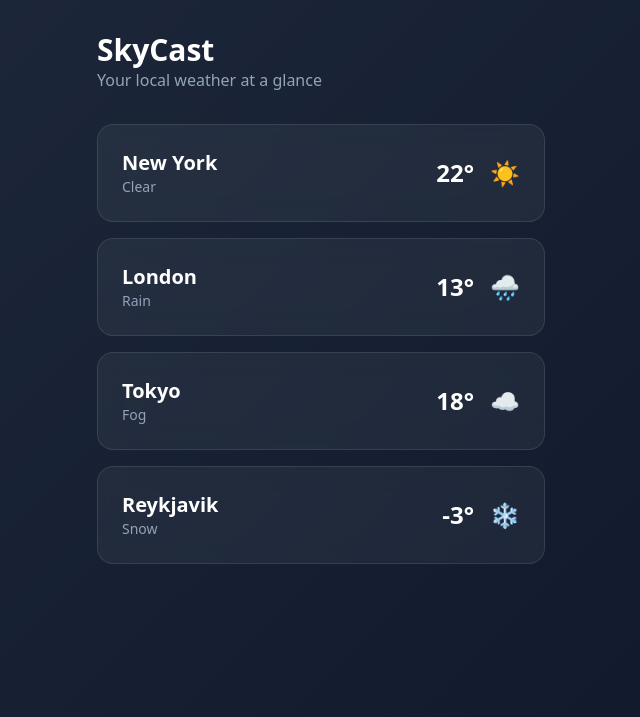
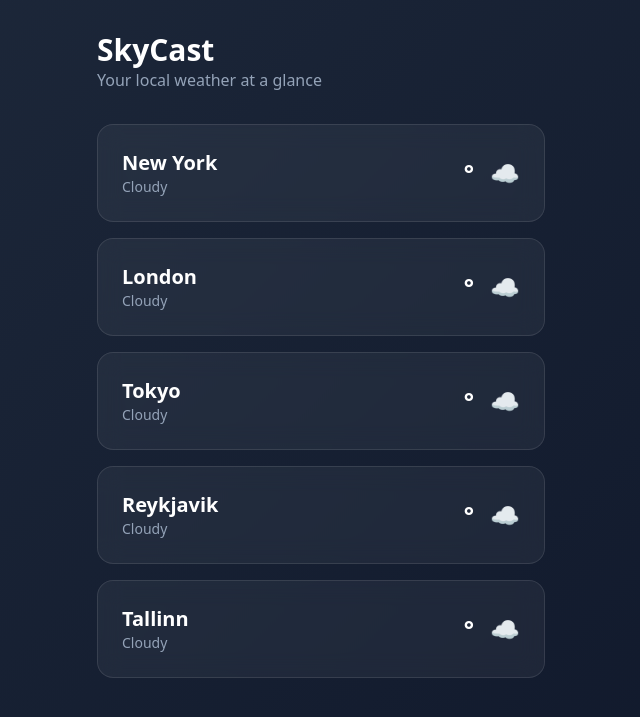
Before and after one commit to Atlaz0/WheaterApp, a Flask app: page / in a window 1280 px wide. Shown: the top 717 px of the page, without its empty margins (319-959 px from the left). Run offline with Flask 3, Linux system fonts and the light colour scheme; data that the repository does not hold is empty; some libraries are stand-ins or nearby versions.

Commit message:
worky :)

```diff
--- a/app.py
+++ b/app.py
@@ -1,51 +1,71 @@
 from flask import Flask, render_template
+import requests
 
 app = Flask(__name__, template_folder="templates", static_folder="static")
 
-cities = [
-    {
-        "name": "New York",
-        "status": "Clear",
-        "current": 22,
-        "temperature_day": 25,
-        "temperature_night": 16,
-        "details": "Clear skies throughout the day. Low humidity and light winds from the southwest."
-    },
-    {
-        "name": "London",
-        "status": "Rain",
-        "current": 13,
-        "temperature_day": 15,
-        "temperature_night": 9,
-        "details": "Persistent light rain expected. Bring an umbrella. Visibility may be reduced in the evening."
-    },
-    {
-        "name": "Tokyo",
-        "status": "Fog",
-        "current": 18,
-        "temperature_day": 21,
-        "temperature_night": 14,
-        "details": "Morning fog clearing by midday. Afternoon will be partly cloudy with mild temperatures."
-    },
-    {
-        "name": "Reykjavik",
-        "status": "Snow",
-        "current": -3,
-        "temperature_day": 0,
-        "temperature_night": -7,
-        "details": "Heavy snowfall overnight continuing into the morning. Roads may be icy. Travel with caution."
-    },
+CITIES = [
+    {"name": "New York",   "lat": 40.71,  "lon": -74.01},
+    {"name": "London",     "lat": 51.51,  "lon": -0.13},
+    {"name": "Tokyo",      "lat": 35.68,  "lon": 139.69},
+    {"name": "Reykjavik",  "lat": 64.13,  "lon": -21.82},
+    {"name": "Tallinn",    "lat": 59.44,  "lon": 24.75},
 ]
+
+WMO_CODES = {
+    0:  "Clear",
+    1:  "Clear",  2: "Cloudy",  3: "Cloudy",
+    45: "Fog",   48: "Fog",
+    51: "Rain",  53: "Rain",   55: "Rain",
+    61: "Rain",  63: "Rain",   65: "Rain",
+    71: "Snow",  73: "Snow",   75: "Snow", 77: "Snow",
+    80: "Rain",  81: "Rain",   82: "Rain",
+    95: "Storm", 96: "Storm",  99: "Storm",
+}
+
+def fetch_weather(city):
+    url = (
+        "https://api.open-meteo.com/v1/forecast"
+        f"?latitude={city['lat']}&longitude={city['lon']}"
+        "&current=temperature_2m,weathercode"
+        "&daily=temperature_2m_max,temperature_2m_min"
+        "&timezone=auto"
+    )
+    try:
+        data = requests.get(url, timeout=5).json()
+        code = data["current"]["weathercode"]
+        return {
+            "name":             city["name"],
+            "status":           WMO_CODES.get(code, "Cloudy"),
+            "current":          round(data["current"]["temperature_2m"]),
+            "temperature_day":  round(data["daily"]["temperature_2m_max"][0]),
+            "temperature_night":round(data["daily"]["temperature_2m_min"][0]),
+            "details": (
+                f"Weather code {code}. "
+                f"High {round(data['daily']['temperature_2m_max'][0])}°C, "
+                f"low {round(data['daily']['temperature_2m_min'][0])}°C."
+            ),
+        }
+    except Exception as e:
+        return {
+            "name":             city["name"],
+            "status":           "N/A",
+            "current":          "?",
+            "temperature_day":  "?",
+            "temperature_night":"?",
+            "details":          f"Could not fetch weather data: {e}",
+        }
 
 @app.route("/")
 def index():
+    cities = [fetch_weather(c) for c in CITIES]
     return render_template("index.html", cities=cities)
 
 @app.route("/city/<city_name>")
 def city_detail(city_name):
-    city = next((c for c in cities if c["name"] == city_name), None)
-    if city is None:
+    match = next((c for c in CITIES if c["name"] == city_name), None)
+    if match is None:
         return "City not found", 404
+    city = fetch_weather(match)
     return render_template("city.html", city=city)
 
 if __name__ == "__main__":
--- a/templates/index.html
+++ b/templates/index.html
@@ -17,6 +17,9 @@
             backdrop-filter: blur(12px);
             border: 1px solid rgba(255, 255, 255, 0.1);
         }
+        .city-card:active {
+            transform: scale(0.98);
+        }
     </style>
 </head>
 <body class="p-4 md:p-8">
@@ -27,7 +30,7 @@
         </header>
         <div class="space-y-4">
             {% for city in cities %}
-            <a href="/city/{{ city.name }}" class="block glass rounded-2xl p-6 flex justify-between items-center transition-all hover:bg-white/10 active:scale-95">
+            <a href="/city/{{ city.name }}" class="city-card block glass rounded-2xl p-6 flex justify-between items-center transition-all hover:bg-white/10">
                 <div>
                     <h2 class="text-xl font-semibold">{{ city.name }}</h2>
                     <p class="text-slate-400 text-sm">{{ city.status }}</p>
```
